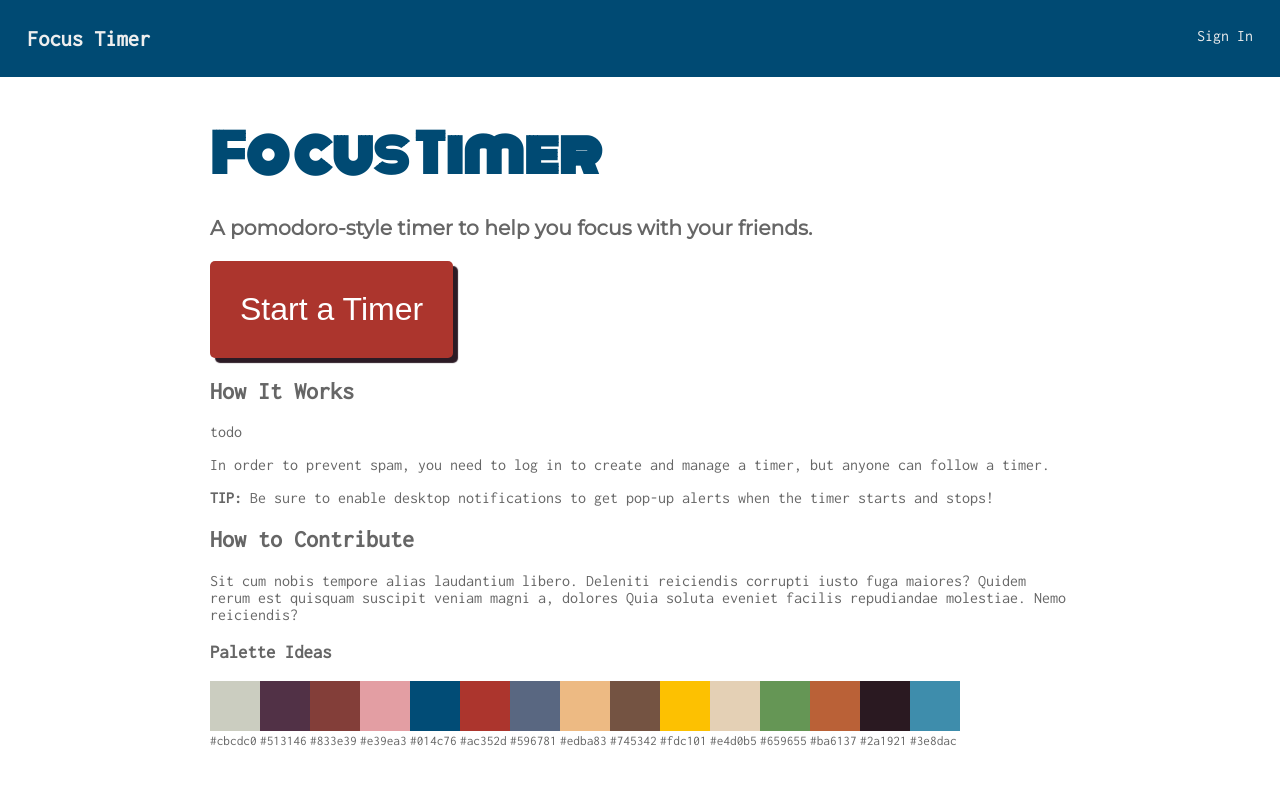
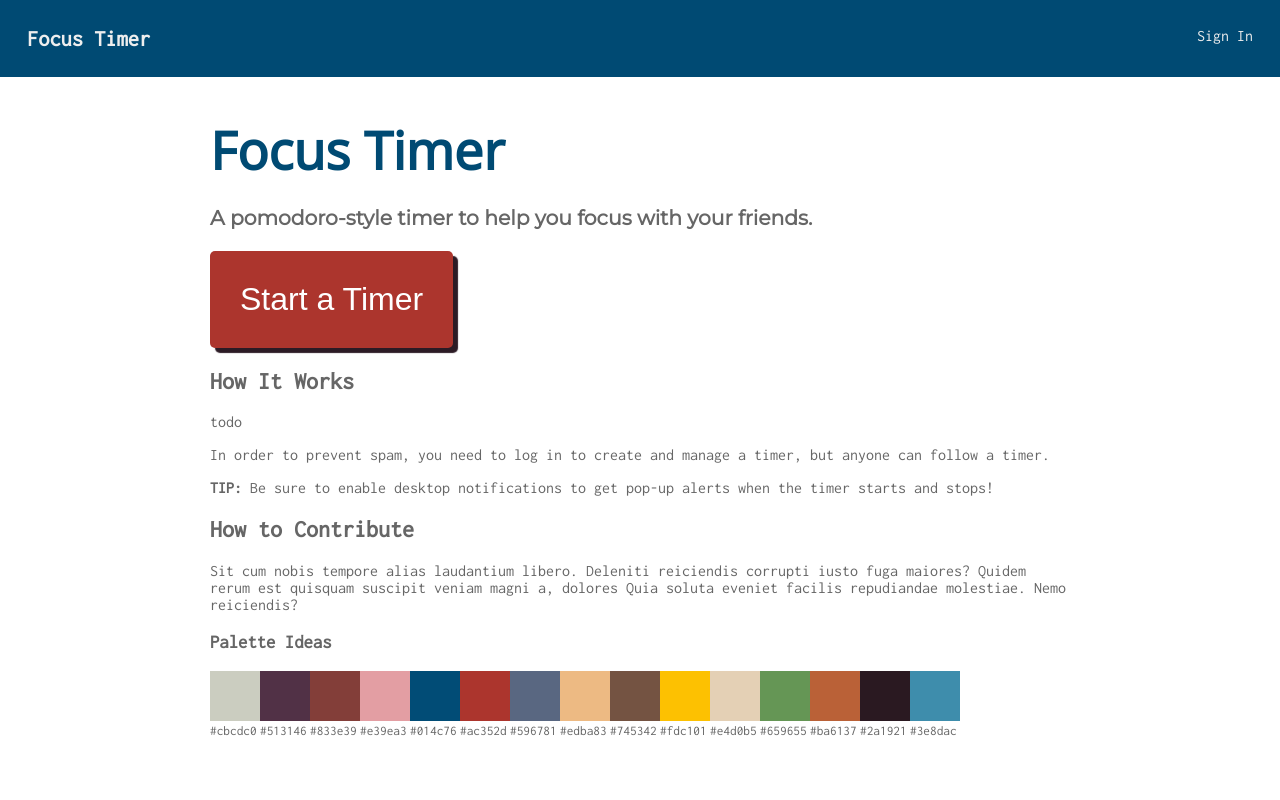
Before and after one commit to codeselfstudy/focus_timer, a React (Create React App) app: page / in a window 1280 px wide. Shown: the top 800 px of the page. Built offline with nearby package versions, Linux system fonts and the light colour scheme; no server answers.

Commit message:
Remove font

```diff
--- a/src/pages/home/home.scss
+++ b/src/pages/home/home.scss
@@ -1,6 +1,6 @@
 .home {
     h1 {
-        font-family: "Monoton", "Open Sans", Helvetica, sans-serif;
+        font-family: "Open Sans", Helvetica, sans-serif;
         font-size: 3.26rem;
         margin: 0;
         color: #004a73;
```
